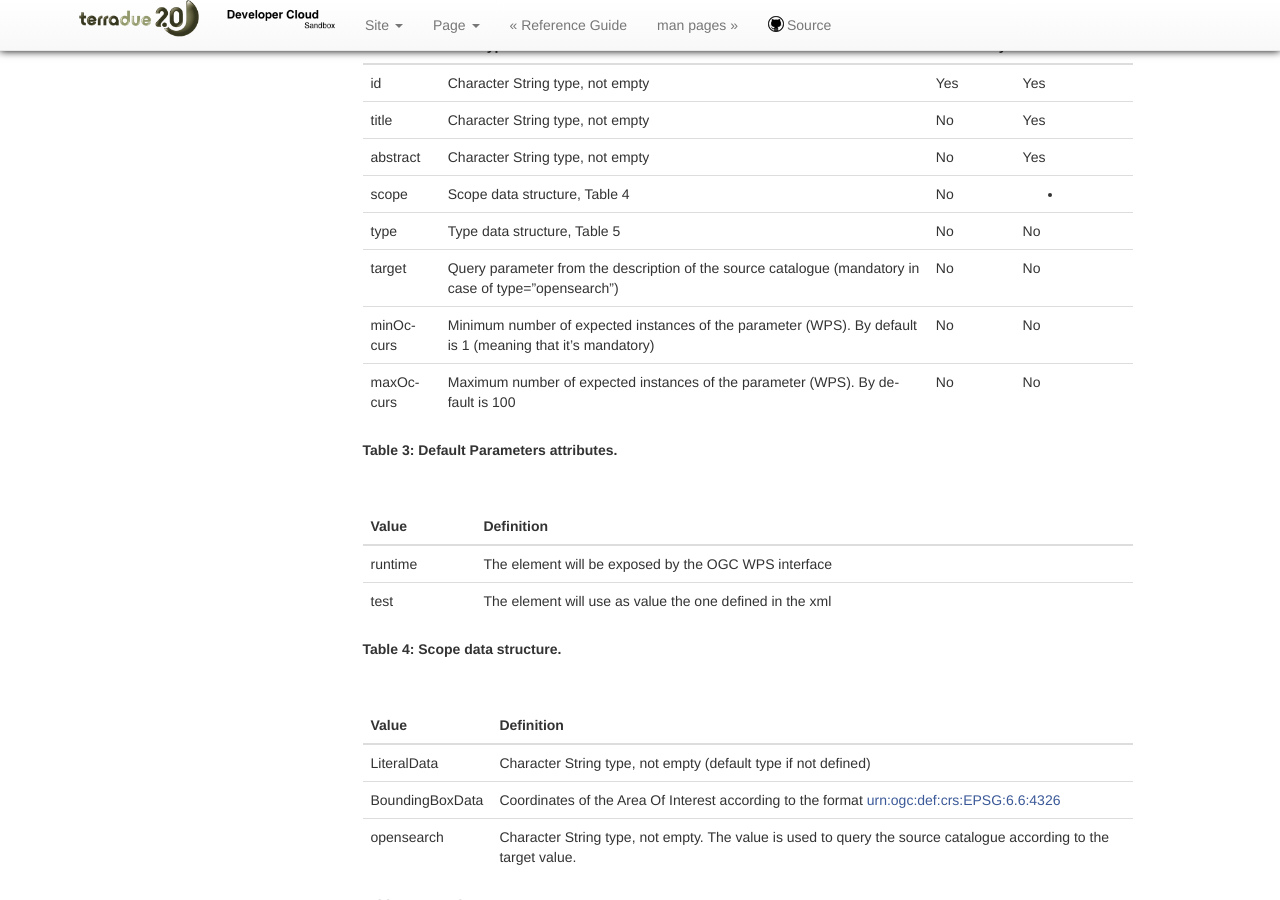
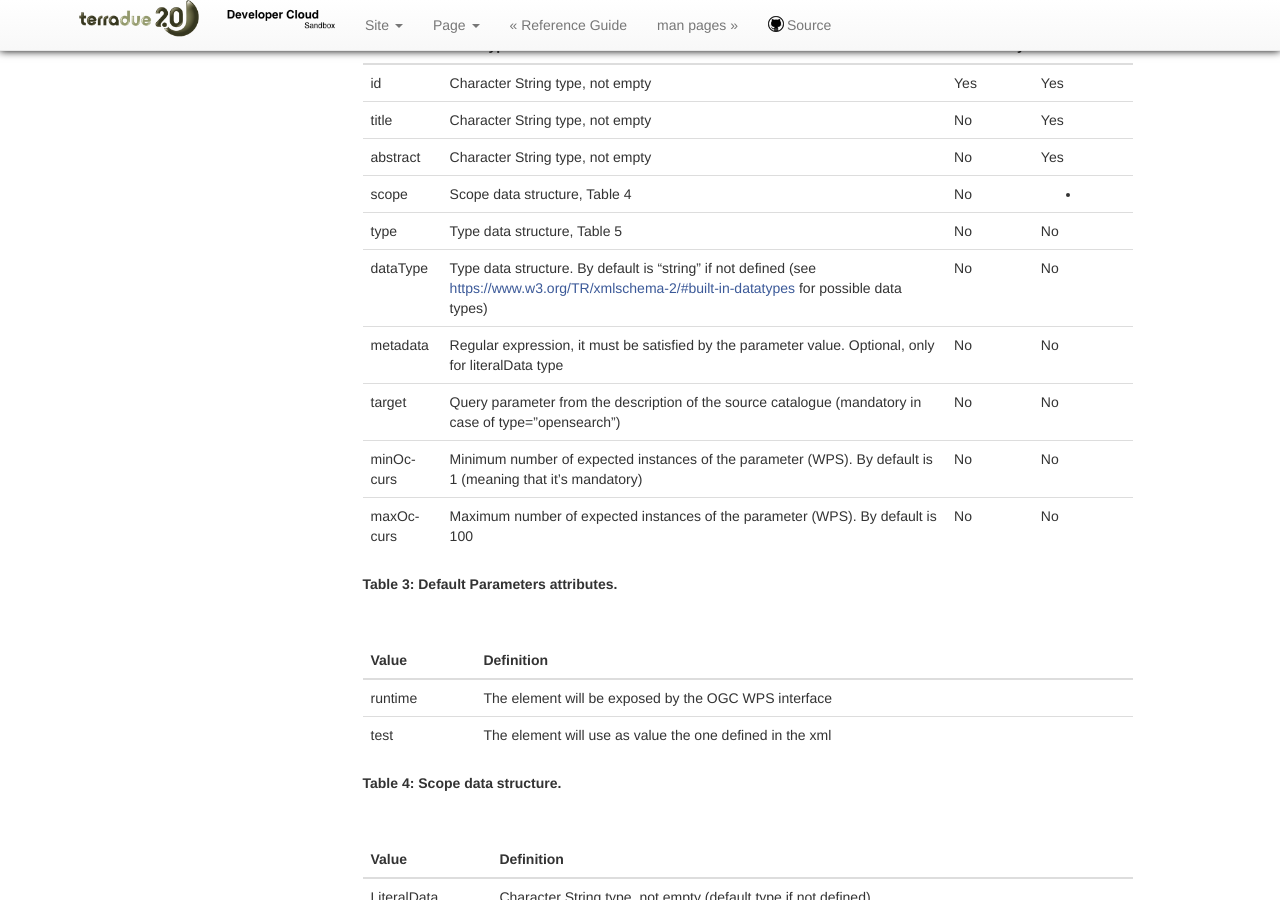
Before and after one commit to Terradue/doc-developer-sandbox, a Sphinx documentation site: the page built from source/reference/application/index.rst, in a window 1280 px wide and 900 px high, scrolled down 2488 px. Built offline with Sphinx 7.4.7, drawn with Linux system fonts in a browser that asks for light colours; pages that are not in the unit, such as notebooks, are missing from menus; some of the changed text lies outside the part shown.

Commit message:
Updated application reference doc. This fixes #EWF-432

```diff
--- a/source/reference/application/index.rst
+++ b/source/reference/application/index.rst
@@ -147,25 +147,29 @@ Tag definition
 Attributes (for the single parameter)
 ~~~~~~~~~~~~~~~~~~~~~~~~~~~~~~~~~~~~~
 
-+-----------+------------------------------------------------------------------------------------------------------------+-----------+----------------------+
-| Name      | Data type and values                                                                                       | Mandatory | If "scope = runtime" |
-+===========+============================================================================================================+===========+======================+
-| id        | Character String type, not empty                                                                           | Yes       | Yes                  |
-+-----------+------------------------------------------------------------------------------------------------------------+-----------+----------------------+
-| title     | Character String type, not empty                                                                           | No        | Yes                  |
-+-----------+------------------------------------------------------------------------------------------------------------+-----------+----------------------+
-| abstract  | Character String type, not empty                                                                           | No        | Yes                  |
-+-----------+------------------------------------------------------------------------------------------------------------+-----------+----------------------+
-| scope     | Scope data structure, Table 4                                                                              | No        | -                    |
-+-----------+------------------------------------------------------------------------------------------------------------+-----------+----------------------+
-| type      | Type data structure, Table 5                                                                               | No        | No                   |
-+-----------+------------------------------------------------------------------------------------------------------------+-----------+----------------------+
-| target    | Query parameter from the description of the source catalogue (mandatory in case of type="opensearch")      | No        | No                   |
-+-----------+------------------------------------------------------------------------------------------------------------+-----------+----------------------+
-| minOccurs | Minimum number of expected instances of the parameter (WPS). By default is 1 (meaning that it's mandatory) | No        | No                   |
-+-----------+------------------------------------------------------------------------------------------------------------+-----------+----------------------+
-| maxOccurs | Maximum number of expected instances of the parameter (WPS). By default is 100                             | No        | No                   |
-+-----------+------------------------------------------------------------------------------------------------------------+-----------+----------------------+
++-----------+-----------------------------------------------------------------------------------------------------------------------------------------------+-----------+----------------------+
+| Name      | Data type and values                                                                                                                          | Mandatory | If "scope = runtime" |
++===========+===============================================================================================================================================+===========+======================+
+| id        | Character String type, not empty                                                                                                              | Yes       | Yes                  |
++-----------+-----------------------------------------------------------------------------------------------------------------------------------------------+-----------+----------------------+
+| title     | Character String type, not empty                                                                                                              | No        | Yes                  |
++-----------+-----------------------------------------------------------------------------------------------------------------------------------------------+-----------+----------------------+
+| abstract  | Character String type, not empty                                                                                                              | No        | Yes                  |
++-----------+-----------------------------------------------------------------------------------------------------------------------------------------------+-----------+----------------------+
+| scope     | Scope data structure, Table 4                                                                                                                 | No        | -                    |
++-----------+-----------------------------------------------------------------------------------------------------------------------------------------------+-----------+----------------------+
+| type      | Type data structure, Table 5                                                                                                                  | No        | No                   |
++-----------+-----------------------------------------------------------------------------------------------------------------------------------------------+-----------+----------------------+
+| dataType  | Type data structure. By default is "string" if not defined (see https://www.w3.org/TR/xmlschema-2/#built-in-datatypes for possible data types)| No        | No                   |
++-----------+-----------------------------------------------------------------------------------------------------------------------------------------------+-----------+----------------------+
+| metadata  | Regular expression, it must be satisfied by the parameter value. Optional, only for literalData type                                          | No        | No                   |
++-----------+-----------------------------------------------------------------------------------------------------------------------------------------------+-----------+----------------------+
+| target    | Query parameter from the description of the source catalogue (mandatory in case of type="opensearch")                                         | No        | No                   |
++-----------+-----------------------------------------------------------------------------------------------------------------------------------------------+-----------+----------------------+
+| minOccurs | Minimum number of expected instances of the parameter (WPS). By default is 1 (meaning that it's mandatory)                                    | No        | No                   |
++-----------+-----------------------------------------------------------------------------------------------------------------------------------------------+-----------+----------------------+
+| maxOccurs | Maximum number of expected instances of the parameter (WPS). By default is 100                                                                | No        | No                   |
++-----------+-----------------------------------------------------------------------------------------------------------------------------------------------+-----------+----------------------+
 
 **Table 3: Default Parameters attributes.**
 
@@ -512,17 +516,21 @@ Tag definition
 Attributes (for the single parameter)
 ~~~~~~~~~~~~~~~~~~~~~~~~~~~~~~~~~~~~~
 
-+----------+-------------------------------------------------------------------------------------------------------+-----------+
-| Name     | Data type and values                                                                                  | Mandatory |
-+==========+=======================================================================================================+===========+
-| id       | Character String type, not empty. It must be one of the parameters defined in the JobTemplates        | Yes       |
-+----------+-------------------------------------------------------------------------------------------------------+-----------+
-| scope    | Scope data structure, Table 4                                                                         | No        |
-+----------+-------------------------------------------------------------------------------------------------------+-----------+
-| type     | Type data structure, Table 5                                                                          | No        |
-+----------+-------------------------------------------------------------------------------------------------------+-----------+
-| target   | Query parameter from the description of the source catalogue (mandatory in case of type="opensearch") | No        |
-+----------+-------------------------------------------------------------------------------------------------------+-----------+
++----------+-----------------------------------------------------------------------------------------------------------------------------------------------+-----------+
+| Name     | Data type and values                                                                                                                          | Mandatory |
++==========+===============================================================================================================================================+===========+
+| id       | Character String type, not empty. It must be one of the parameters defined in the JobTemplates                                                | Yes       |
++----------+-----------------------------------------------------------------------------------------------------------------------------------------------+-----------+
+| scope    | Scope data structure, Table 4                                                                                                                 | No        |
++----------+-----------------------------------------------------------------------------------------------------------------------------------------------+-----------+
+| type     | Type data structure, Table 5                                                                                                                  | No        |
++----------+-----------------------------------------------------------------------------------------------------------------------------------------------+-----------+
+| dataType | Type data structure. By default is "string" if not defined (see https://www.w3.org/TR/xmlschema-2/#built-in-datatypes for possible data types)| No        |
++----------+-----------------------------------------------------------------------------------------------------------------------------------------------+-----------+
+| metadata | Regular expression, it must be satisfied by the parameter value. Optional, only for literalData type                                          | No        |
++----------+-----------------------------------------------------------------------------------------------------------------------------------------------+-----------+
+| target   | Query parameter from the description of the source catalogue (mandatory in case of type="opensearch")                                         | No        |
++----------+-----------------------------------------------------------------------------------------------------------------------------------------------+-----------+
 
 **Table 14: Parameters attributes.**
 
```
